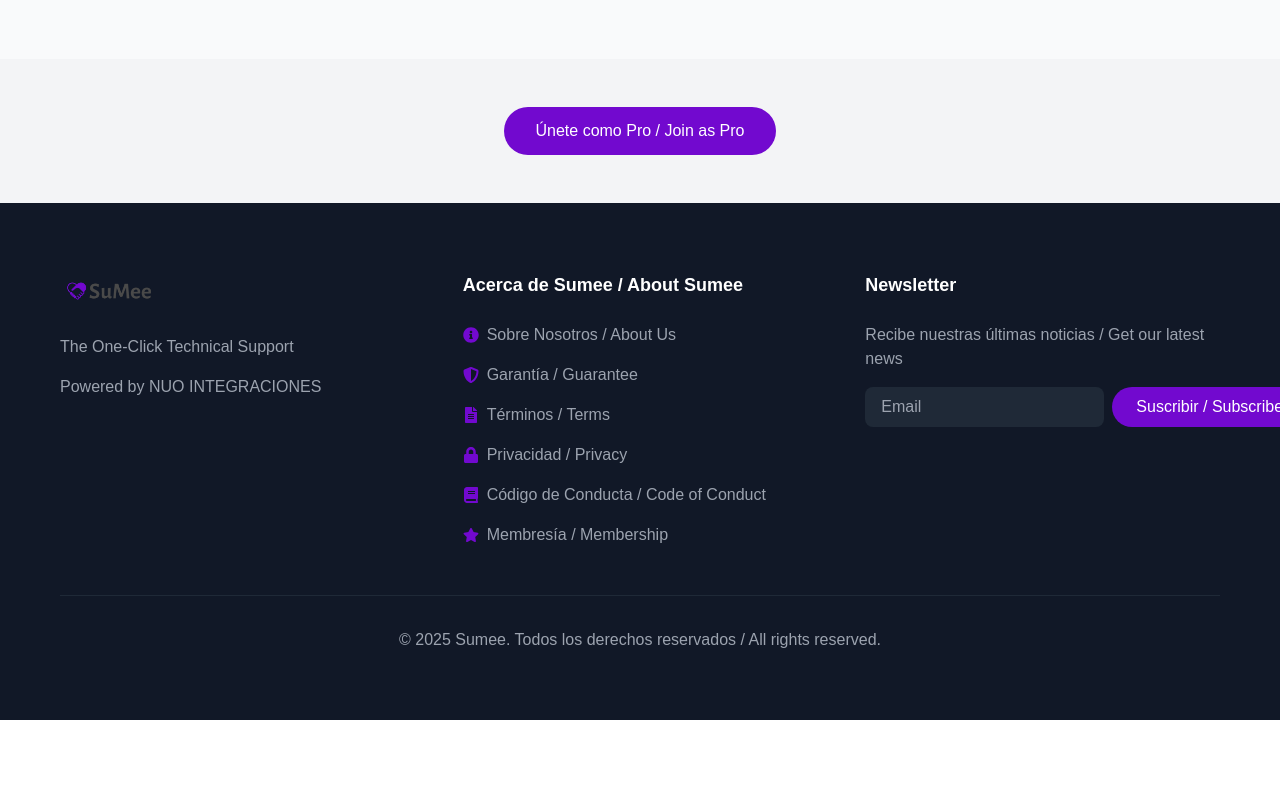
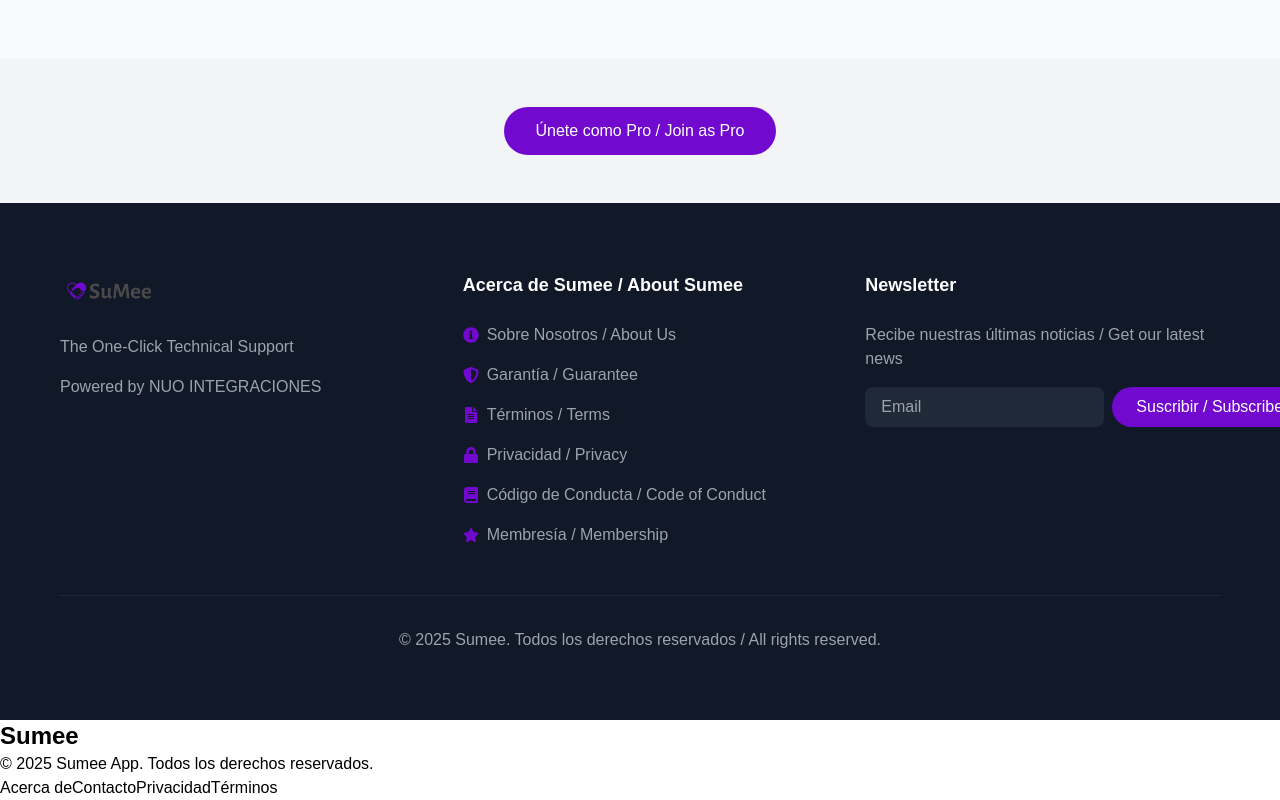
Before and after one commit to SoyDanMx/sumeeappnext.js, a Next.js app: page / in a window 1280 px wide. Shown: the part 3465-4265 px from the top of the page. Before the commit the page ends 4185 px from the top, so only its background shows below. Built offline with nearby package versions, Linux system fonts and the light colour scheme; no server answers; the database is empty.

Commit message:
Añadir banner con imagen en /join-as-pro y footer en layout.js

```diff
--- a/src/app/layout.js
+++ b/src/app/layout.js
@@ -3,6 +3,7 @@
 import "../styles/globals.css";
 import Head from "next/head";
 import ClientWhatsAppButton from '../components/ClientWhatsAppButton';
+import Link from 'next/link';
 
 export const metadata = {
   title: 'Sumee App - Únete a nuestra plataforma',
@@ -38,8 +39,27 @@
           rel="stylesheet"
         />
       </Head>
-      <body className="pt-16">
-        {children}
+      <body className="flex flex-col min-h-screen pt-16">
+        {/* Contenido principal */}
+        <main className="flex-grow">{children}</main>
+
+        {/* Footer */}
+        <footer className="footer">
+          <div className="footer-content">
+            <div className="footer-logo">
+              <h2 className="text-2xl font-bold">Sumee</h2>
+            </div>
+            <p className="footer-text">© 2025 Sumee App. Todos los derechos reservados.</p>
+            <div className="footer-links">
+              <Link href="/about" className="footer-link">Acerca de</Link>
+              <Link href="/contact" className="footer-link">Contacto</Link>
+              <Link href="/privacy" className="footer-link">Privacidad</Link>
+              <Link href="/terms" className="footer-link">Términos</Link>
+            </div>
+          </div>
+        </footer>
+
+        {/* Botón de WhatsApp */}
         <ClientWhatsAppButton />
       </body>
     </html>
```
Also changed, not shown: public/images/join-as-pro-worker.jpg (added).
